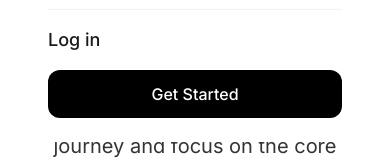
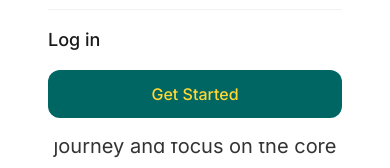
Before and after one commit to PRKIT-a20/Platform-PRK-GRAPHICZ, a React (Vite) app: page / in a window 390 px wide. Both pictures are taken after a click on the button 346 px from the left and 64 px from the top of the page. Shown: the part 348-516 px from the top of the page. Built offline with nearby package versions, Linux system fonts and the light colour scheme; no server answers; a web font is replaced by a local one.

Commit message:
feat: Update navbar and title for branding
Changes the "Get Started" button background to the primary brand color and updates the page title to remove "LIGHT MODE" for consistent branding across the application.

```diff
--- a/index.html
+++ b/index.html
@@ -10,7 +10,7 @@
         color: #000000;
       }
     </style>
-    <title>PRK GRAPHICZ - LIGHT MODE</title>
+    <title>PRK GRAPHICZ</title>
     <script>
       // Force light mode on page load
       (function() {
--- a/src/components/Navbar.tsx
+++ b/src/components/Navbar.tsx
@@ -148,7 +148,7 @@ const Navbar = () => {
                   <Link
                     to="/register"
                     onClick={() => setIsOpen(false)}
-                    className="bg-black text-white text-center py-3 rounded-xl font-medium"
+                    className="bg-brand-primary text-brand-secondary text-center py-3 rounded-xl font-medium"
                   >
                     Get Started
                   </Link>
```
